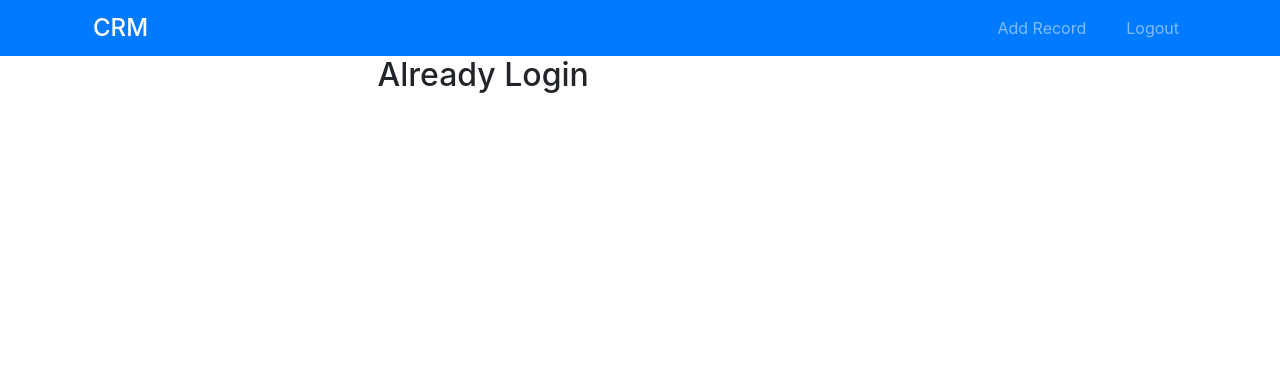
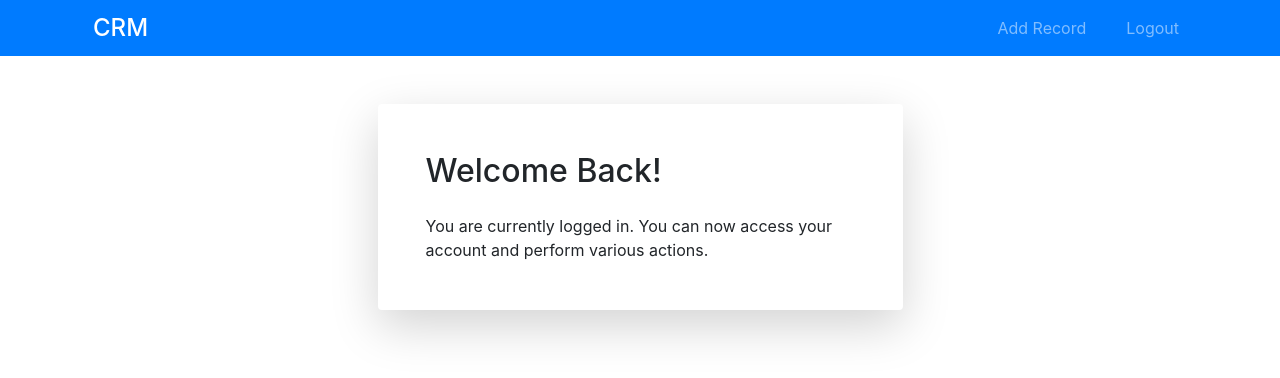
Before and after one commit to MateenSeddiqi/CRM_Django, a Django app: page /login/ in a window 1280 px wide. Shown: the top 378 px of the page. Run offline with Django 4.2, Linux system fonts and the light colour scheme; a user stored in the database is signed in.

Commit message:
login form design changed

```diff
--- a/customer_management/templates/login.html
+++ b/customer_management/templates/login.html
@@ -2,28 +2,36 @@
 {% load static %}
 
 {% block content %}
-
-<div class="col-md-6 offset-md-3">
+<div class="container my-5">
+    <div class="row justify-content-center">
+        <div class="col-md-6">
             {% if user.is_authenticated %}
-
-<h2>Already Login </h2>
-
+            <div class="card border-0 shadow-lg">
+                <div class="card-body p-5">
+                    <h2 class="card-title mb-4">Welcome Back!</h2>
+                    <p class="card-text">You are currently logged in. You can now access your account and perform various actions.</p>
+                </div>
+            </div>
             {% else %}
-
-  <h2>Login</h2>
+            <div class="card border-0 shadow-lg">
+                <div class="card-body p-5">
+                    <h2 class="card-title mb-4">Login to Your Account</h2>
                     <form method="POST" action="{% url 'login_user' %}">
                         {% csrf_token %}
                         <div class="form-group">
-          <label for="exampleInputEmail1">User Name</label>
-          <input type="text" class="form-control" name="username"  placeholder="Enter username" required>
+                            <label for="username" class="form-label">Username</label>
+                            <input type="text" class="form-control" id="username" name="username" placeholder="Enter your username" required>
                         </div>
                         <div class="form-group">
-          <label for="exampleInputPassword1">Password</label>
-          <input type="password" class="form-control" name="password"  placeholder="password" required>
+                            <label for="password" class="form-label">Password</label>
+                            <input type="password" class="form-control" id="password" name="password" placeholder="Enter your password" required>
                         </div>
-        <button type="submit" class="btn btn-primary">Login</button>
+                        <button type="submit" class="btn btn-primary btn-block">Log in</button>
                     </form>
                 </div>
-
+            </div>
             {% endif %}
+        </div>
+    </div>
+</div>
 {% endblock %}
```
Lines whose indentation alone changed are shown as unchanged.
